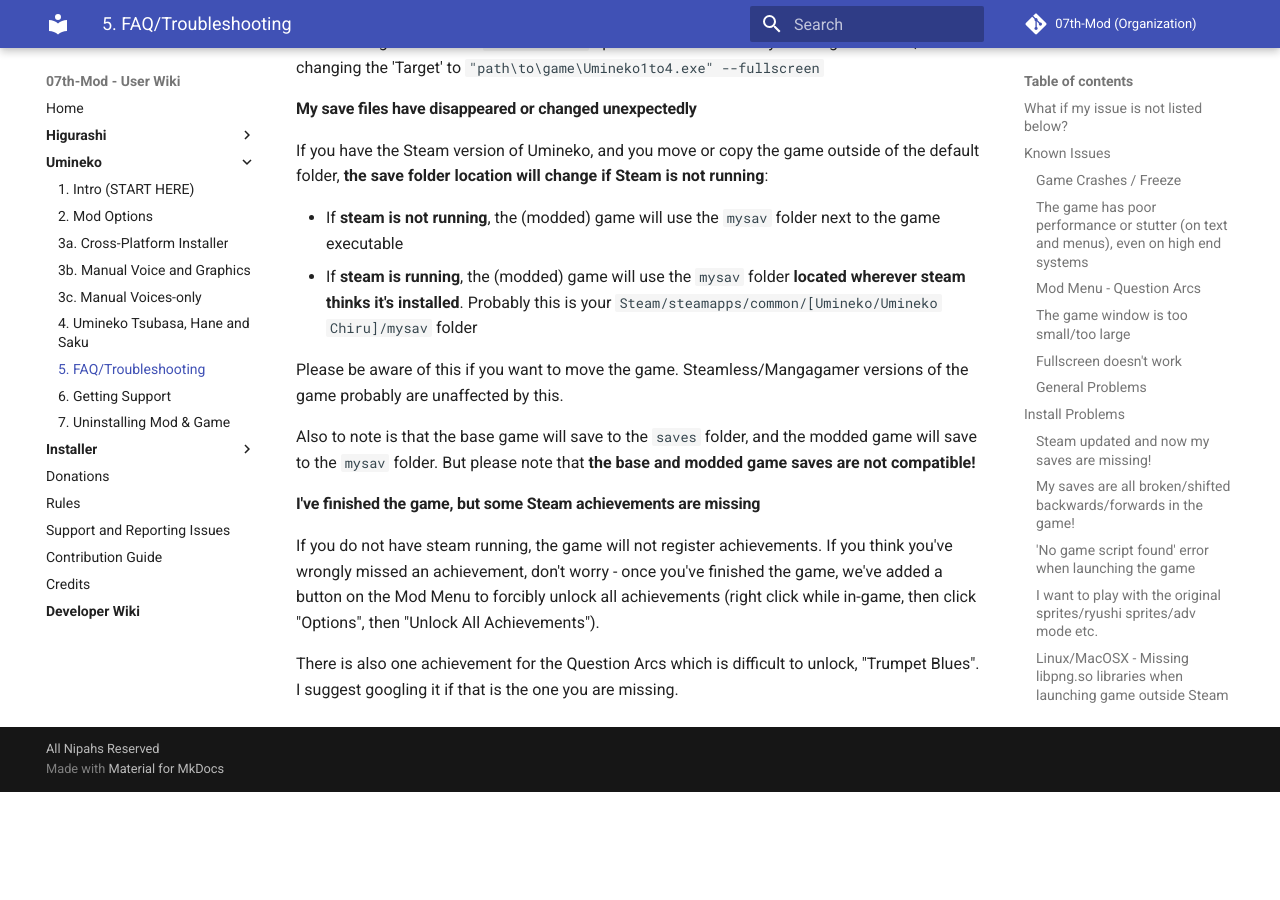
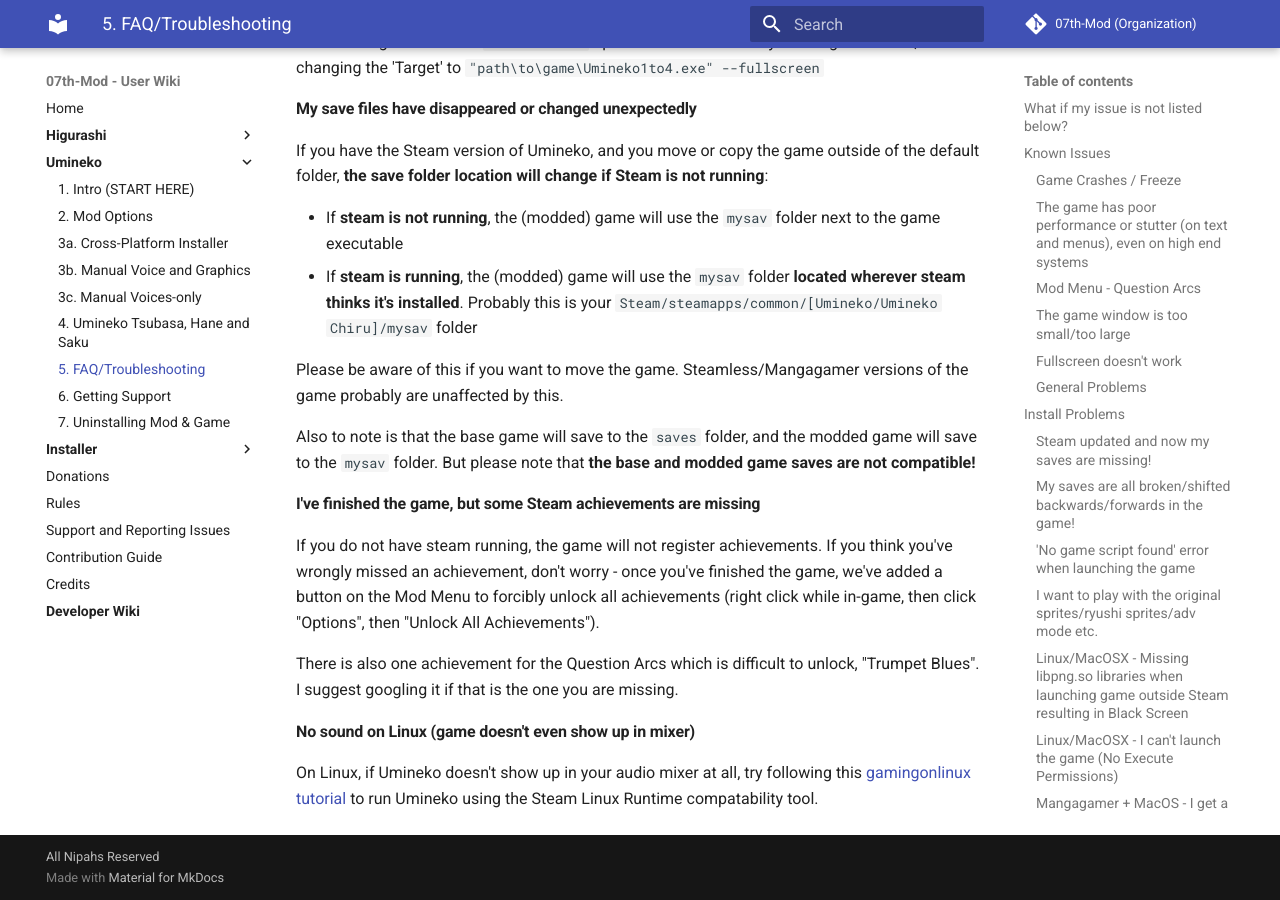
Before and after one commit to 07th-mod/wiki, an MkDocs documentation site: the page built from docs/Umineko/Umineko-Part-0-TroubleShooting-and-FAQ.md, in a window 1280 px wide and 900 px high, scrolled down 5638 px. Built offline with MkDocs 1.6.1 and Material for MkDocs 9.7.7, drawn with Linux system fonts in a browser that asks for light colours; before the commit the page ends 6430 px from its top, so only the background shows below that.

Commit message:
Update Umineko FAQ and support checklist

```diff
--- a/docs/Umineko/Umineko-Part-0-TroubleShooting-and-FAQ.md
+++ b/docs/Umineko/Umineko-Part-0-TroubleShooting-and-FAQ.md
@@ -199,3 +199,7 @@
 If you do not have steam running, the game will not register achievements. If you think you've wrongly missed an achievement, don't worry - once you've finished the game,  we've added a button on the Mod Menu to forcibly unlock all achievements (right click while in-game, then click "Options", then "Unlock All Achievements").
 
 There is also one achievement for the Question Arcs which is difficult to unlock, "Trumpet Blues". I suggest googling it if that is the one you are missing.
+
+#### No sound on Linux (game doesn't even show up in mixer)
+
+On Linux, if Umineko doesn't show up in your audio mixer at all, try following this [gamingonlinux tutorial](https://www.gamingonlinux.com/articles/steam-for-linux-can-now-run-games-in-a-special-container.15384) to run Umineko using the Steam Linux Runtime compatability tool.
```
Also changed, not shown: docs/Snippets/support-checklist.md (+1 -1 lines).
